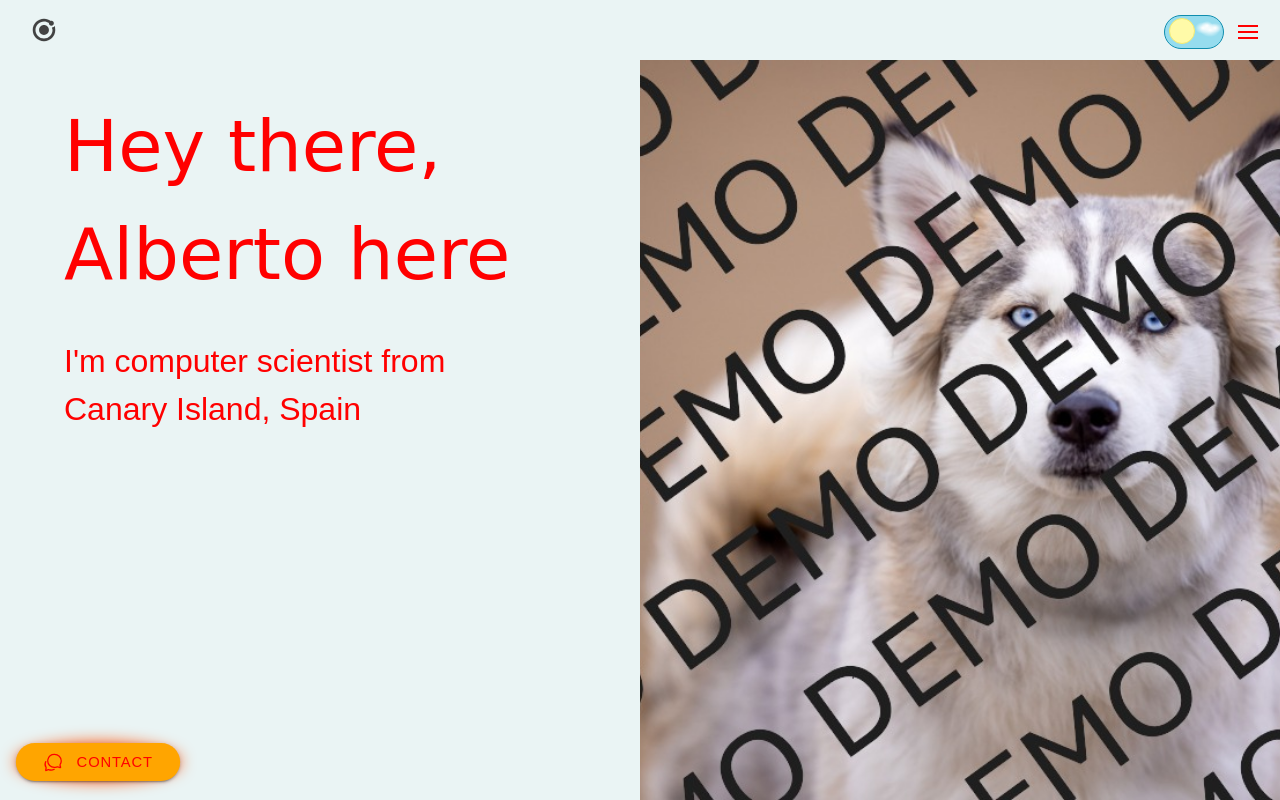
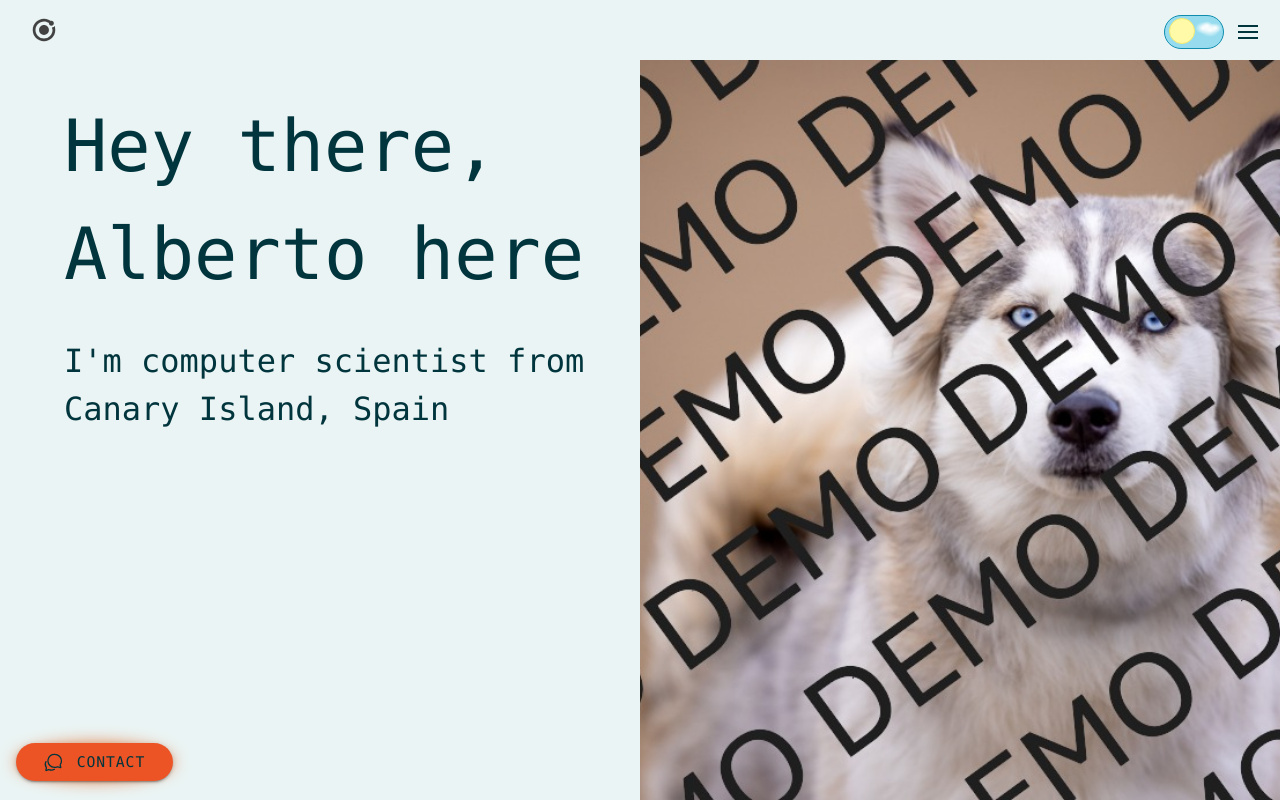
Before and after one commit to bertoramos/portfolio-page, a React (Vite) app: page /#/ in a window 1280 px wide. Built offline with nearby package versions, Linux system fonts and the light colour scheme.

Commit message:
feat: update contact button styles and add new color variables for improved theming

```diff
--- a/src/App.css
+++ b/src/App.css
@@ -6,7 +6,7 @@
         padding: 0;
     }
 
-    color: var(--app_main_text_color);
+    color: var(--app_contact_button_text_color);
     font-family: var(--app_font_family_light);
     --ion-font-family: var(--app_font_family_light);
 
@@ -17,7 +17,7 @@
         font-size: 25px;
     }
 
-    color: var(--app_main_text_color);
+    color: var(--app_contact_button_text_color);
     font-family: var(--app_font_family_light);
     --ion-font-family: var(--app_font_family_light);
 }
--- a/src/components/Template.css
+++ b/src/components/Template.css
@@ -59,7 +59,7 @@
   left: 20px;
   z-index: 1000;
 
-  --background: orange;
+  --background: var(--app_contact_button_bg_color);
   animation: button-anim 4s infinite ease-in-out;
   border-radius: 100%;
 
@@ -73,12 +73,12 @@
 
   0%, 50%, 100% {
     transform: scale(1);
-    box-shadow: 0 0 10px orange;
+    box-shadow: 0 0 10px var(--app_contact_button_shadow_color_dark);
   }
 
   25%, 75% {
     transform: scale(1.1);
-    box-shadow: 0 0 20px red;
+    box-shadow: 0 0 20px var(--app_contact_button_shadow_color_light);;
   }
 
 }
--- a/src/theme/palettes.json
+++ b/src/theme/palettes.json
@@ -39,5 +39,25 @@
             "#D4613E",
             "#BB9568"
         ]
+    },
+    {
+        "name": "Radical Optimism by Dua Lipa",
+        "colors": [
+            "#6a92b2",
+            "#dfc1a7",
+            "#8da8a6",
+            "#216972",
+            "#01454e"
+        ]
+    },
+    {
+        "name": "Future Nostalgia by Dua Lipa",
+        "colors": [
+            "#000000",
+	        "#53a1f9",
+	        "#f2e69e",
+	        "#f6aff3",
+	        "#8b0c0c"
+        ]
     }
 ]
--- a/src/theme/variables.css
+++ b/src/theme/variables.css
@@ -9,34 +9,73 @@
 :root { /* Light */
 /*[data-theme="light"] {*/
     --app_light_background_color: #eaf4f4;
-    --app_medium_background_color: #d9ebeb;
-    --app_dark_background_color: #014f86;
-    --app_main_text_color: red; /* #333; */
-    --app_secondary_text_color: #a00; /* #555; */
-    --app_clear_highlighted_text_color: olive; /* #3fa7d6 */;
-    --app_dark_highlighted_text_color: #ff6f59;
-    --app_relevant_button_bg_color: #ff6f59;
+    --app_medium_background_color: #4da39d;
+    --app_dark_background_color: #216972;
+
+    --app_main_text_color: #00353d; /* #333; */
+    --app_secondary_text_color: #0e636e; /* #555; */
+
+    --app_clear_highlighted_text_color: #D4613E; /* #3fa7d6 */;
+    --app_dark_highlighted_text_color: #D4613E;
+    --app_relevant_button_bg_color: #D4613E;
+
     --app_relevant_button_text_color: #eaf4f4;
-    --app_button_bg_color: #3fa7d6;
+    --app_button_bg_color: #216972;
 
-    --app_chip_bg_color: rgb(103, 184, 255);
-    --app_chip_text_color: rgba(0, 57, 77, 0.4);
+    --app_chip_bg_color: #dfc1a777;
+    --app_chip_text_color: #01454e;
 
     --app_button_text_color: green; /* #8390a5; */
     --app_decoration_color: #f4d35e;
 
-    --app_menu_bg_color: pink;
-    --app_menu_text_color: purple;
+    --app_menu_bg_color: #8da8a6;
+    --app_menu_text_color: #01454e;
 
     --app_menu_font: 'Lucida Console', Monaco, monospace;
 
-    --app_font_family_bold: 'Comic Sans MS', cursive, sans-serif;
-    --app_font_family_light: 'Papyrus', fantasy, sans-serif;
+    --app_font_family_bold: 'Lucida Console', cursive, sans-serif;
+    --app_font_family_light: 'Lucida Console', fantasy, sans-serif;
+
+    --app_contact_button_bg_color: #ec5425;
+    --app_contact_button_text_color: #00353d;
+    --app_contact_button_shadow_color_light: sandybrown;
+    --app_contact_button_shadow_color_dark: #D4613E;
 
 }
 
 [data-theme="dark"] {
-    --app_main_text_color: #00ff;
+    --app_light_background_color: white;
+    --app_medium_background_color: white;
+    --app_dark_background_color: white;
+
+    --app_main_text_color: white; /* #333; */
+    --app_secondary_text_color: white; /* #555; */
+
+    --app_clear_highlighted_text_color: white; /* #3fa7d6 */;
+    --app_dark_highlighted_text_color: white;
+    --app_relevant_button_bg_color: white;
+
+    --app_relevant_button_text_color: white;
+    --app_button_bg_color: white;
+
+    --app_chip_bg_color: white;
+    --app_chip_text_color: white;
+
+    --app_button_text_color: white; /* #8390a5; */
+    --app_decoration_color: white;
+
+    --app_menu_bg_color: white;
+    --app_menu_text_color: white;
+
+    --app_menu_font: 'Lucida Console', Monaco, monospace;
+
+    --app_font_family_bold: 'Lucida Console', cursive, sans-serif;
+    --app_font_family_light: 'Lucida Console', fantasy, sans-serif;
+
+    --app_contact_button_bg_color: white;
+    --app_contact_button_text_color: white;
+    --app_contact_button_shadow_color_light: white;
+    --app_contact_button_shadow_color_dark: white;
 }
 
 * {
```
